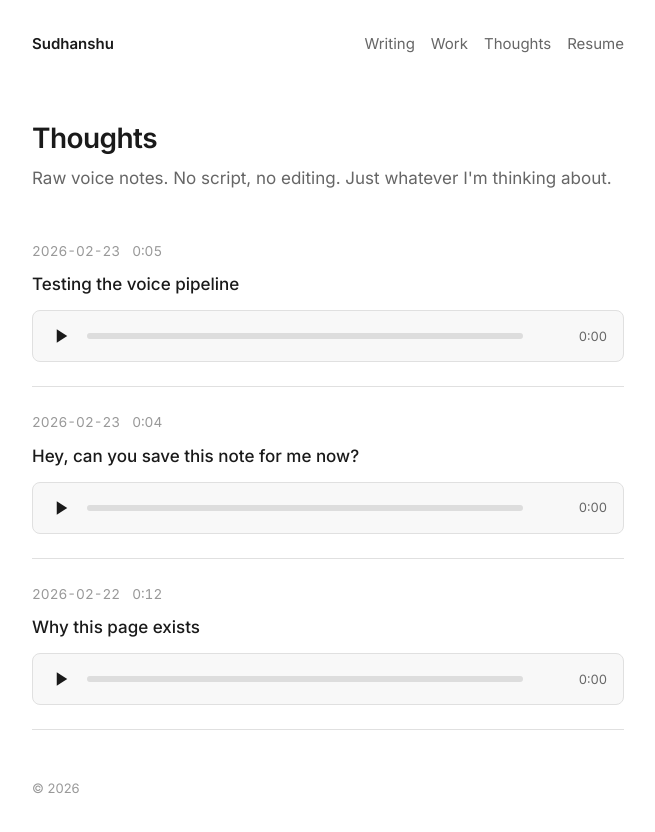
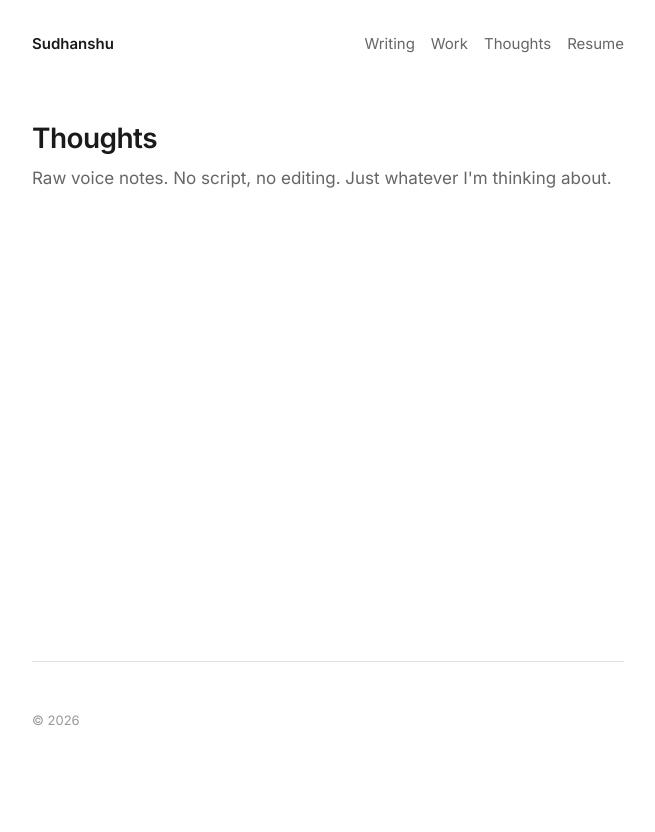
Before and after one commit to Sudhanshugtm/Sudhanshugtm.github.io, a Jekyll site: the page built from thoughts/index.html, in a window 1280 px wide. Shown: the top 832 px of the page, without its empty margins (312-967 px from the left). Built offline with Jekyll 4.4.1, drawn with Linux system fonts in a browser that asks for light colours.

Commit message:
Remove all test thoughts
Co-Authored-By: Claude Opus 4.6 <noreply@anthropic.com>

```diff
--- a/_data/thoughts.yml
+++ b/_data/thoughts.yml
@@ -1,17 +1,2 @@
 # Voice notes — raw thoughts, unfiltered
 # Add new entries at the top (newest first)
-
-- date: "2026-02-23"
-  file: "thought-003.mp3"
-  caption: "Testing the voice pipeline"
-  duration: "0:05"
-
-- date: "2026-02-23"
-  file: "thought-002.mp3"
-  caption: "Hey, can you save this note for me now?"
-  duration: "0:04"
-
-- date: "2026-02-22"
-  file: "thought-001.mp3"
-  caption: "Why this page exists"
-  duration: "0:12"
```
Also changed, not shown: 3 other files.
